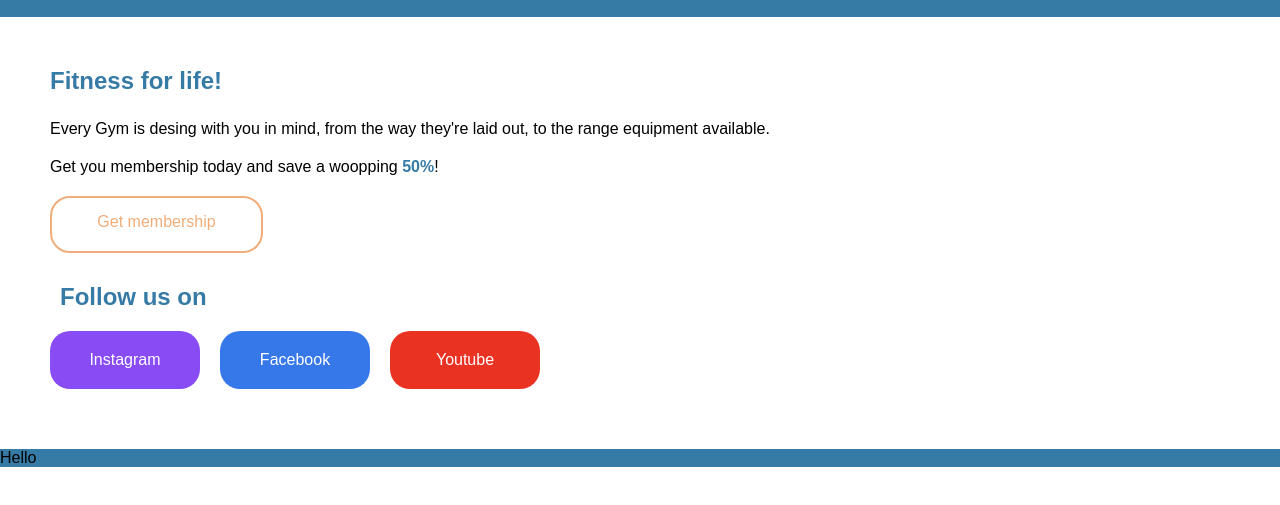
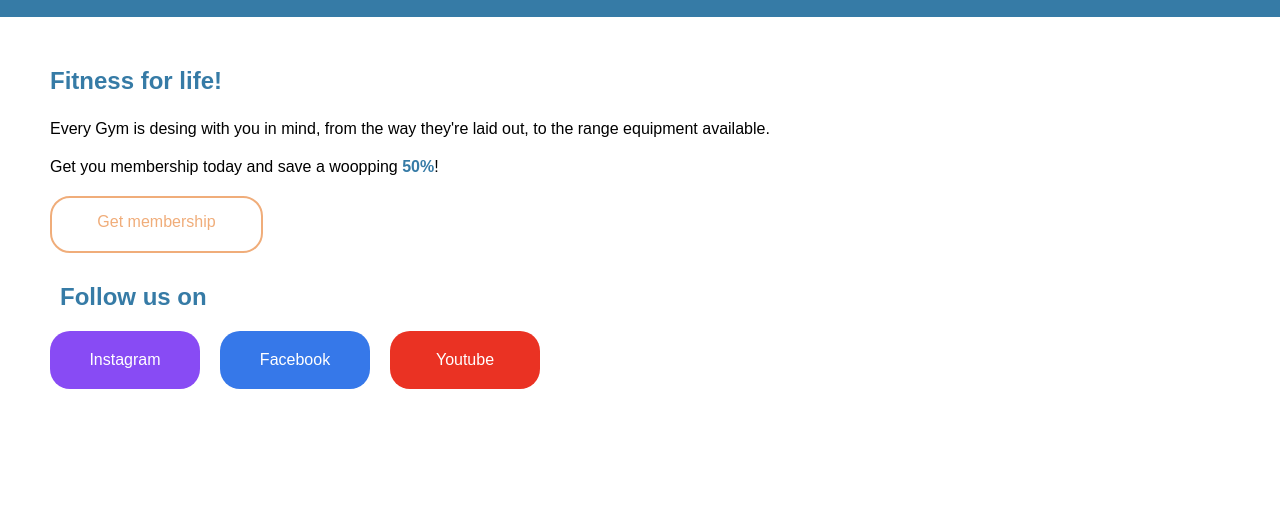
Before and after one commit to Tijanif/boolean-uk-html-gymtastic, a website: page index.html in a window 1280 px wide. Shown: the part 51-556 px from the top of the page. Drawn offline with Linux system fonts and the light colour scheme.

Commit message:
updated footer

```diff
--- a/index.html
+++ b/index.html
@@ -41,8 +41,6 @@
         </div>
       </div>
     </section>
-    <footer class="footer-section">
-      <div>Hello</div>
-    </footer>
+    <footer class="footer-section"></footer>
   </body>
 </html>
```
